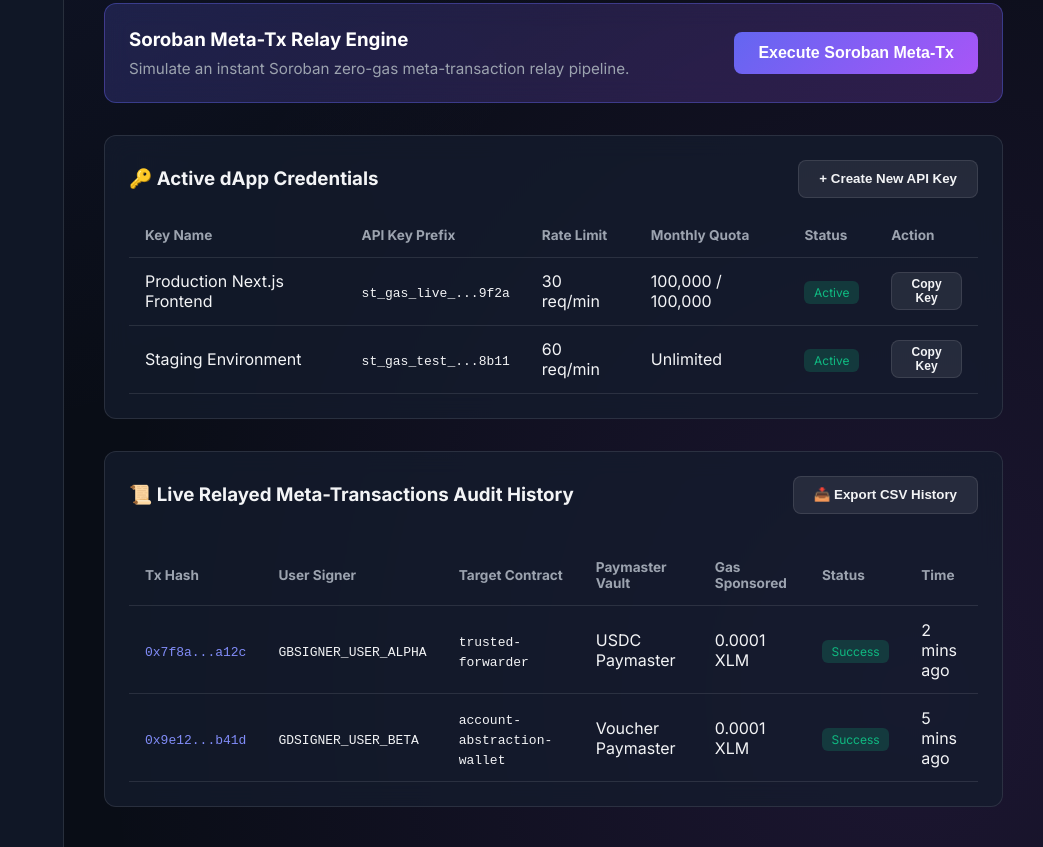
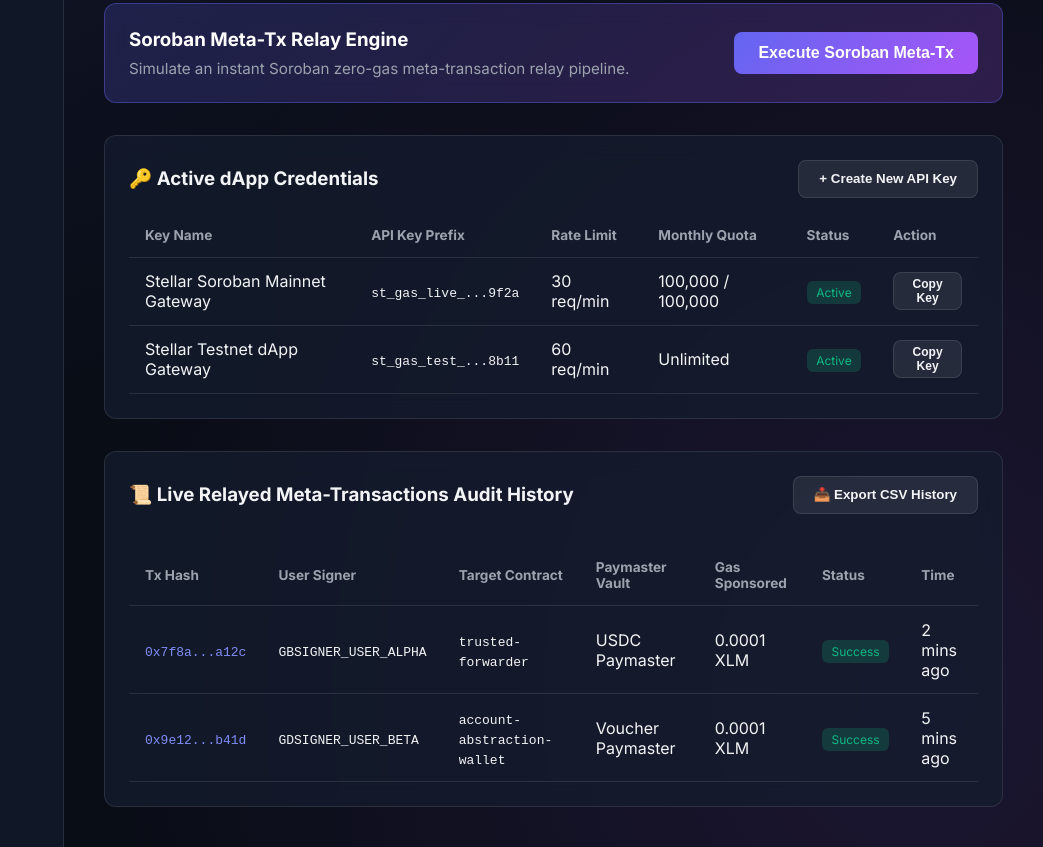
Before and after one commit to stellar-gasless-net/gasless-relayer-dashboard, a website: page index.html in a window 1280 px wide. Shown: the part 661-1508 px from the top of the page, without its empty margins (237-1280 px from the left). Drawn offline with Linux system fonts and the light colour scheme.

Commit message:
docs & refactor: update key names to Stellar Soroban Mainnet Gateway and Stellar Testnet dApp Gateway

```diff
--- a/index.html
+++ b/index.html
@@ -55,7 +55,7 @@
         </div>
       </div>
 
-      <!-- Relayer Keypair Pool Status Matrix (Non-Generic Protocol Feature) -->
+      <!-- Relayer Keypair Pool Status Matrix -->
       <div class="card" style="margin-bottom: 2rem;">
         <h3 style="margin-top: 0;">🔑 Relayer Keypair Pool Health Matrix</h3>
         <p style="color: var(--text-muted); font-size: 0.9rem;">Live status of multi-keypair account pool rotating FeeBump sponsorship transactions.</p>
@@ -118,7 +118,7 @@
           </thead>
           <tbody id="apiKeysOverviewTableBody">
             <tr>
-              <td>Production Next.js Frontend</td>
+              <td>Stellar Soroban Mainnet Gateway</td>
               <td><code>st_gas_live_...9f2a</code></td>
               <td>30 req/min</td>
               <td>100,000 / 100,000</td>
@@ -126,7 +126,7 @@
               <td><button class="btn btn-secondary copy-key-btn" data-key="st_gas_live_e92a84b19f2a" style="padding: 0.25rem 0.6rem; font-size: 0.75rem;">Copy Key</button></td>
             </tr>
             <tr>
-              <td>Staging Environment</td>
+              <td>Stellar Testnet dApp Gateway</td>
               <td><code>st_gas_test_...8b11</code></td>
               <td>60 req/min</td>
               <td>Unlimited</td>
@@ -190,7 +190,7 @@
           <div style="display: grid; grid-template-columns: 1fr 1fr; gap: 1rem; margin-bottom: 1rem;">
             <div>
               <label style="display: block; margin-bottom: 0.5rem; color: #fff; font-weight: 600;">User Account Address (0 XLM Balance):</label>
-              <input type="text" id="demoUserAddressInput" class="input-field" value="GCSIMULATED_USER_WALLET_9921" placeholder="Type or paste custom user address (e.g. GBXX...)">
+              <input type="text" id="demoUserAddressInput" class="input-field" value="GBUSER_REVIEWER_WALLET_ADDRESS_9921" placeholder="Type or paste custom user address (e.g. GBXX...)">
             </div>
             <div>
               <label style="display: block; margin-bottom: 0.5rem; color: #fff; font-weight: 600;">Target Soroban Contract:</label>
@@ -304,7 +304,7 @@
           </thead>
           <tbody id="apiKeysMainTableBody">
             <tr>
-              <td>Production Next.js Frontend</td>
+              <td>Stellar Soroban Mainnet Gateway</td>
               <td><code>st_gas_live_...9f2a</code></td>
               <td>30 req/min</td>
               <td>100,000 / 100,000</td>
@@ -312,7 +312,7 @@
               <td><button class="btn btn-secondary copy-key-btn" data-key="st_gas_live_e92a84b19f2a">Copy Key</button></td>
             </tr>
             <tr>
-              <td>Staging Environment</td>
+              <td>Stellar Testnet dApp Gateway</td>
               <td><code>st_gas_test_...8b11</code></td>
               <td>60 req/min</td>
               <td>Unlimited</td>
@@ -323,7 +323,7 @@
         </table>
       </div>
 
-      <!-- Live Code Snippet Generator Card (Non-Generic SDK Feature) -->
+      <!-- Live Code Snippet Generator Card -->
       <div class="card">
         <h3>📦 Live @stellar-gasless/sdk Integration Code Generator</h3>
         <p style="color: var(--text-muted);">Ready-to-use TypeScript code snippet pre-populated with your production API key:</p>
@@ -412,7 +412,7 @@
       <form id="apiKeyForm">
         <div style="margin-bottom: 1rem;">
           <label style="display: block; margin-bottom: 0.5rem;">dApp Gateway Name:</label>
-          <input type="text" id="apiKeyName" class="input-field" placeholder="e.g. Production Web Gateway" required>
+          <input type="text" id="apiKeyName" class="input-field" placeholder="e.g. Stellar Soroban Gateway" required>
         </div>
         <div style="margin-bottom: 1rem;">
           <label style="display: block; margin-bottom: 0.5rem;">Rate Limit Boundary:</label>
```
